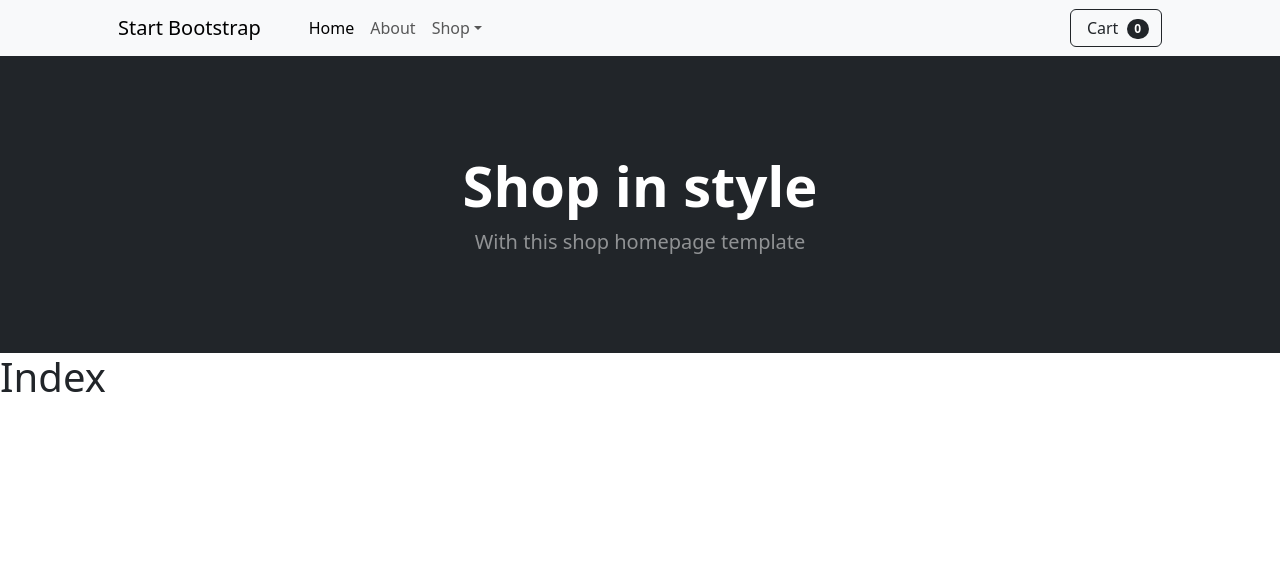
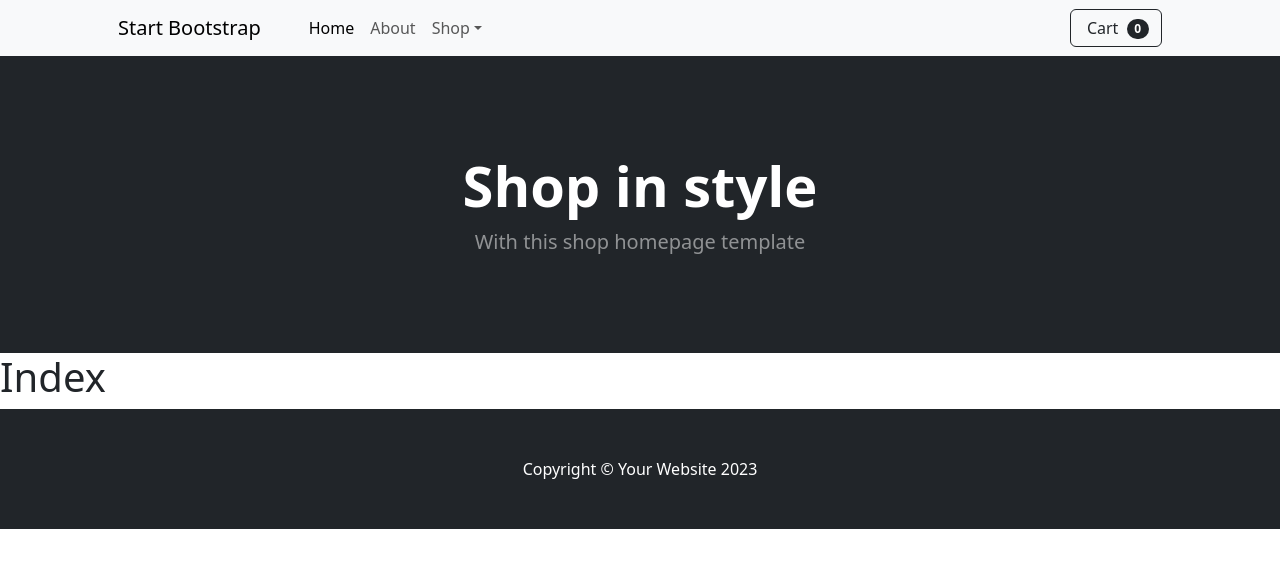
Before and after one commit to MiguelLozanoGa/mvp-project-01, a Nuxt app: page / in a window 1280 px wide. Shown: the top 568 px of the page. Built offline with nearby package versions, Linux system fonts and the light colour scheme.

Commit message:
feat: add Footer component from shop template and update default layout

```diff
--- /dev/null
+++ b/components/ui/partials/Footer.vue
@@ -0,0 +1,7 @@
+<template>
+  <footer class="py-5 bg-dark">
+    <div class="container">
+      <p class="m-0 text-center text-white">Copyright © Your Website 2023</p>
+    </div>
+  </footer>
+</template>
--- a/layouts/default.vue
+++ b/layouts/default.vue
@@ -3,5 +3,6 @@
     <UiPartialsTopNavBar />
     <UiPartialsHeader />
     <slot />
+    <UiPartialsFooter />
   </div>
 </template>
```
